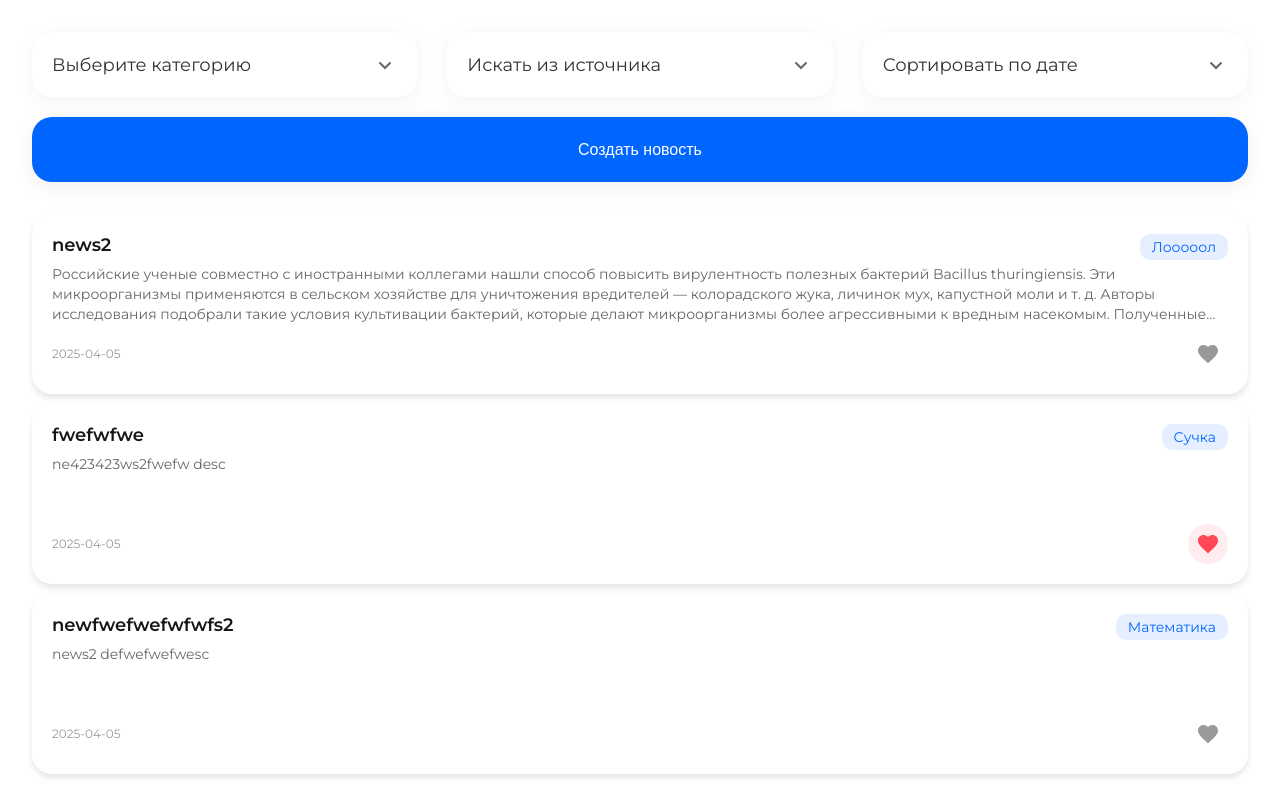
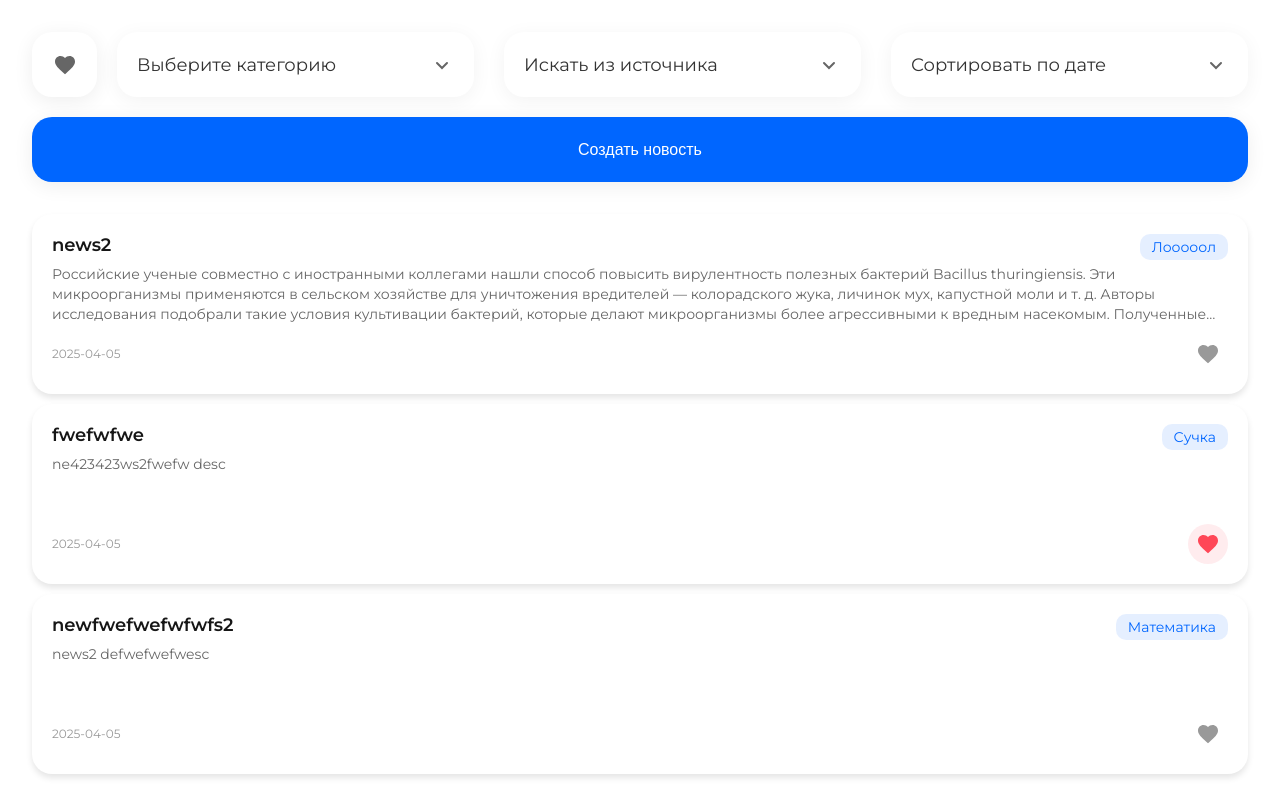
Before and after one commit to echo-tokyo/rniirs_hack, a Vue app: page / in a window 1280 px wide. Built offline with nearby package versions, Linux system fonts and the light colour scheme; sample sign-in values are in the browser's storage.

Commit message:
favorites added

```diff
--- a/src/pages/main/Main.vue
+++ b/src/pages/main/Main.vue
@@ -92,6 +92,12 @@ const handleCreateNews = (newsData) => {
 <template>
   <div class="app">
     <div class="container">
+      <div class="filters-container">
+        <button class="favorite-button">
+          <svg width="24" height="24" viewBox="0 0 24 24" fill="none" xmlns="http://www.w3.org/2000/svg">
+            <path d="M12 21.35l-1.45-1.32C5.4 15.36 2 12.28 2 8.5 2 5.42 4.42 3 7.5 3c1.74 0 3.41.81 4.5 2.09C13.09 3.81 14.76 3 16.5 3 19.58 3 22 5.42 22 8.5c0 3.78-3.4 6.86-8.55 11.54L12 21.35z" fill="currentColor"/>
+          </svg>
+        </button>
         <div class="selects-container">
           <CustomSelect
             v-model="selectedCategory"
@@ -108,6 +114,7 @@ const handleCreateNews = (newsData) => {
             :options="sortOptions"
             placeholder="Сортировать по дате"
           />
+        </div>
       </div>
       <button v-if="!isAdmin" class="requests-button" @click="router.push('/requests')">
         Запросы
@@ -148,6 +155,33 @@ const handleCreateNews = (newsData) => {
   margin: 0 auto;
 }
 
+.filters-container {
+  display: flex;
+  gap: 20px;
+  width: 100%;
+}
+
+.favorite-button {
+  width: 65px;
+  height: 65px;
+  border: none;
+  border-radius: 20px;
+  background: white;
+  color: #666;
+  cursor: pointer;
+  display: flex;
+  align-items: center;
+  justify-content: center;
+  transition: all 0.2s ease;
+  box-shadow: 0 4px 20px rgba(0, 0, 0, 0.07);
+  flex-shrink: 0;
+}
+
+.favorite-button:hover {
+  color: #ff4757;
+  background: rgba(255, 71, 87, 0.1);
+}
+
 .selects-container {
   display: flex;
   flex-direction: row;
@@ -159,6 +193,7 @@ const handleCreateNews = (newsData) => {
 
 .selects-container > * {
   flex: 1;
+  min-width: 200px; /* Минимальная ширина для селектов */
 }
 
 .create-button,
@@ -211,6 +246,10 @@ const handleCreateNews = (newsData) => {
     padding: 0 1rem;
   }
 
+  .filters-container {
+    flex-direction: column;
+  }
+
   .selects-container {
     flex-direction: column;
     align-items: stretch;
@@ -219,5 +258,9 @@ const handleCreateNews = (newsData) => {
   .selects-container > * {
     width: 100%;
   }
+
+  .favorite-button {
+    width: 100%;
+  }
 }
 </style>
```
Lines whose indentation alone changed are shown as unchanged.
